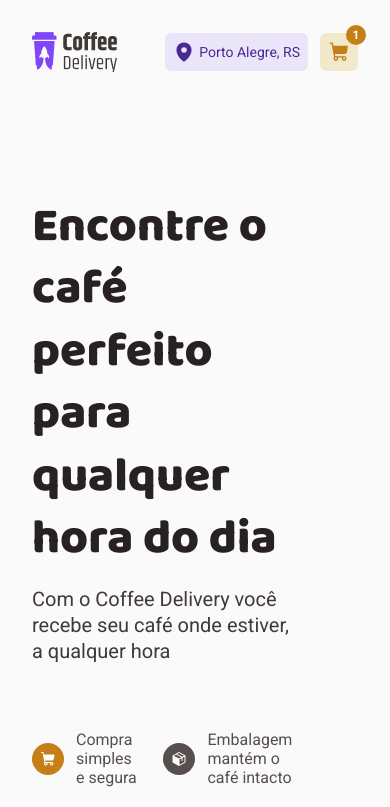
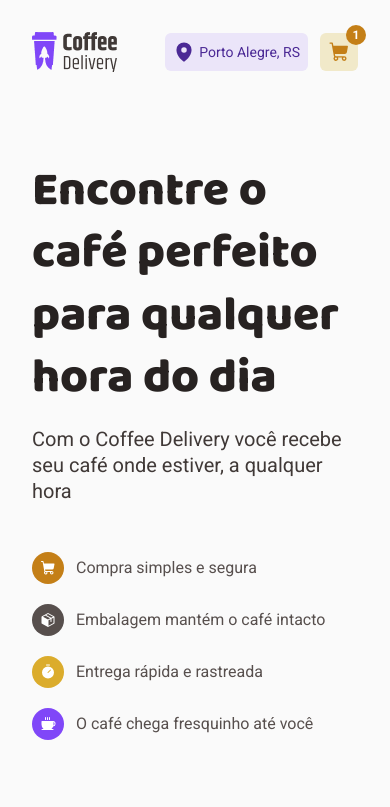
Before and after one commit to EllenBessa/coffee-delivery, a React (Vite) app: page / in a window 390 px wide. Shown: the top 807 px of the page. Built offline with nearby package versions, Linux system fonts and the light colour scheme.

Commit message:
feat: :iphone: Responsividade do componente IntroAboutCoffee da página Home

```diff
--- a/src/pages/Home/components/IntroAboutCoffee/index.tsx
+++ b/src/pages/Home/components/IntroAboutCoffee/index.tsx
@@ -52,12 +52,12 @@ export function IntroAboutCoffee() {
 
         <Topics>
           {topics.map((topic) => (
-            <div key={topic.text}>
+            <li key={topic.text}>
               <IconBackground background={topic.iconBackground}>
                 {topic.icon}
               </IconBackground>
               <span>{topic.text}</span>
-            </div>
+            </li>
           ))}
         </Topics>
       </div>
--- a/src/pages/Home/components/IntroAboutCoffee/styles.ts
+++ b/src/pages/Home/components/IntroAboutCoffee/styles.ts
@@ -5,11 +5,21 @@ export const IntroWrapper = styled.div`
   margin-bottom: 5.75rem;
 
   display: grid;
-  grid-template-columns: 1fr 1fr;
+  grid-template-columns: 1fr auto;
   gap: 3.5rem;
 
-  img {
-    margin-left: 10.625rem;
+  @media (max-width: 1000px) {
+    margin-top: 3.5rem;
+    text-align: center;
+    gap: 0;
+
+    img {
+      display: none;
+    }
+  }
+
+  @media (max-width: 481px) {
+    text-align: left;
   }
 `;
 
@@ -36,14 +46,14 @@ export const TitleWrapper = styled.div`
   }
 `;
 
-export const Topics = styled.div`
+export const Topics = styled.ul`
   margin-top: 4.125rem;
 
   display: grid;
   grid-template-columns: 1fr 1fr;
   gap: 1.25rem;
 
-  div {
+  li {
     display: flex;
     align-items: center;
     gap: 0.75rem;
@@ -53,6 +63,17 @@ export const Topics = styled.div`
       font-family: "Roboto", sans-serif;
       color: ${(props) => props.theme["base-text"]};
     }
+  }
+
+  @media (max-width: 1000px) {
+    justify-items: center;
+  }
+
+  @media (max-width: 481px) {
+    margin-top: 3rem;
+
+    grid-template-columns: 1fr;
+    justify-items: start;
   }
 `;
 
--- a/src/styles/global.ts
+++ b/src/styles/global.ts
@@ -20,6 +20,11 @@ export const GlobalStyle = createGlobalStyle`
     font-size: 1rem;
   }
 
+  ul {
+  padding: 0;
+  list-style: none;
+}
+
   img {
   max-width: 100%;
   height: auto;
```
